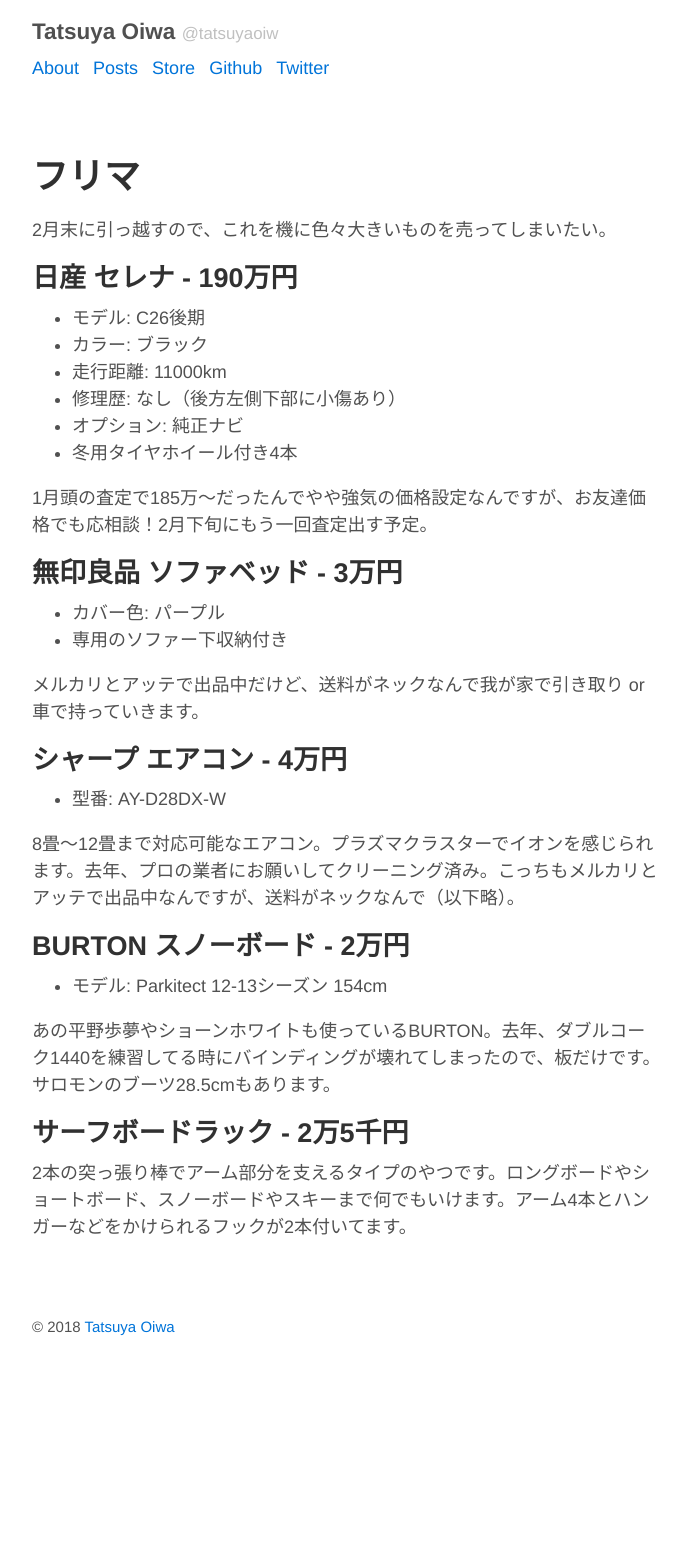
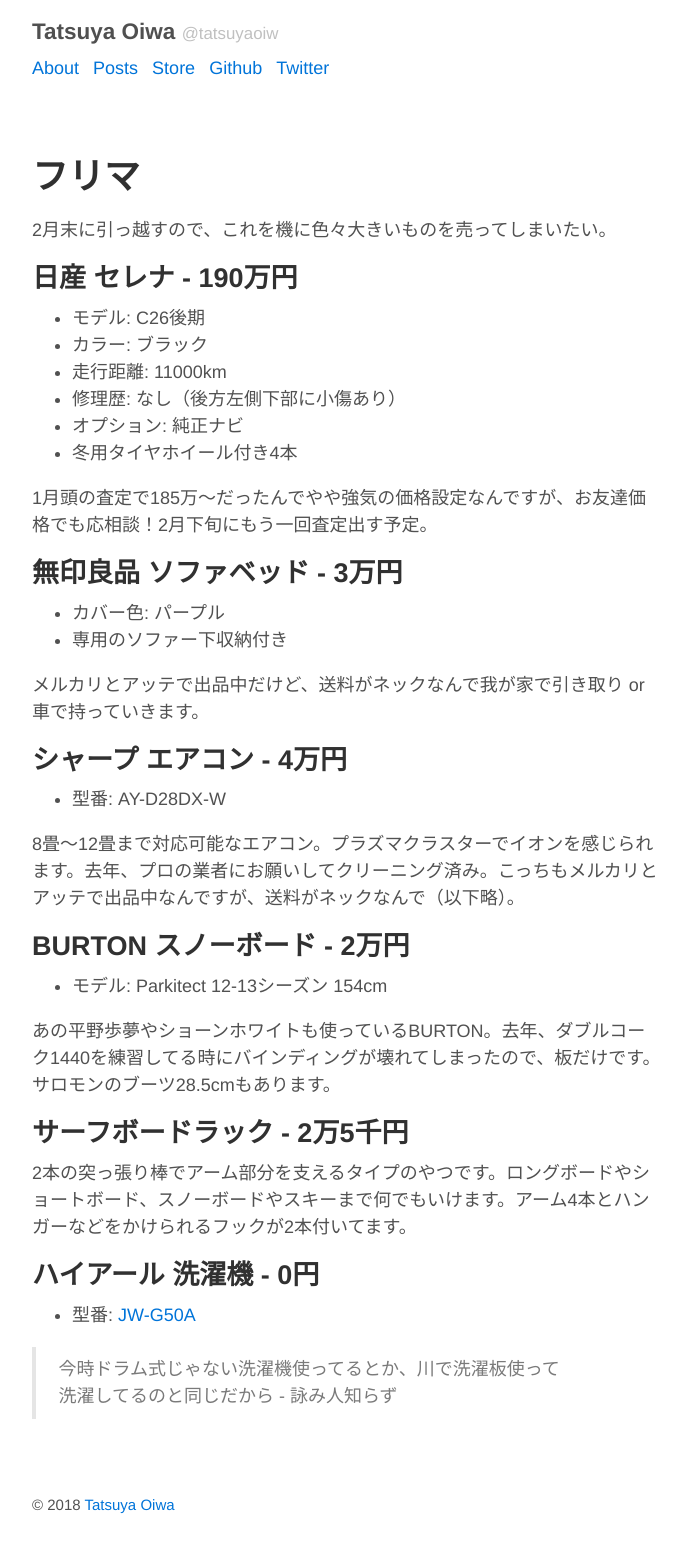
Before and after one commit to tatsuya/tatsuyaoiw.github.io, a Jekyll site: the page built from store.md, in a window 1280 px wide. Shown: the whole page, without its empty margins (293-979 px from the left). Built offline with Jekyll 4.4.1, drawn with Linux system fonts in a browser that asks for light colours; comment, search, counter and statistics services are not loaded; before the commit the page ends 1376 px from its top, so only the background shows below that.

Commit message:
add store item

```diff
--- a/store.md
+++ b/store.md
@@ -38,3 +38,9 @@
 ## サーフボードラック - 2万5千円
 
 2本の突っ張り棒でアーム部分を支えるタイプのやつです。ロングボードやショートボード、スノーボードやスキーまで何でもいけます。アーム4本とハンガーなどをかけられるフックが2本付いてます。
+
+## ハイアール 洗濯機 - 0円
+
+- 型番: [JW-G50A](http://www.haier.com/jp/products/discontinued/discontinued_washingmachine/201203/t20120322_118923.shtml)
+
+> 今時ドラム式じゃない洗濯機使ってるとか、川で洗濯板使って洗濯してるのと同じだから - 詠み人知らず
```
